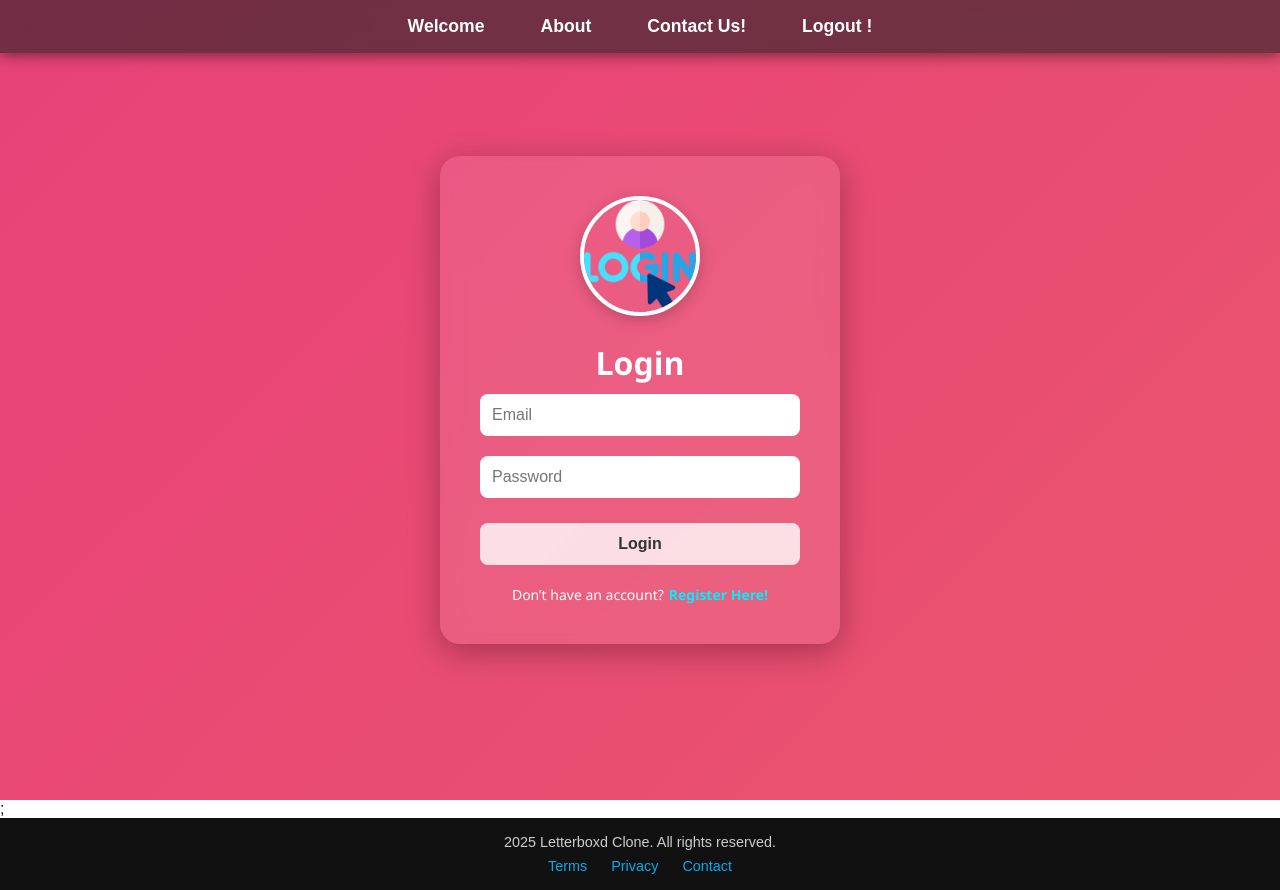
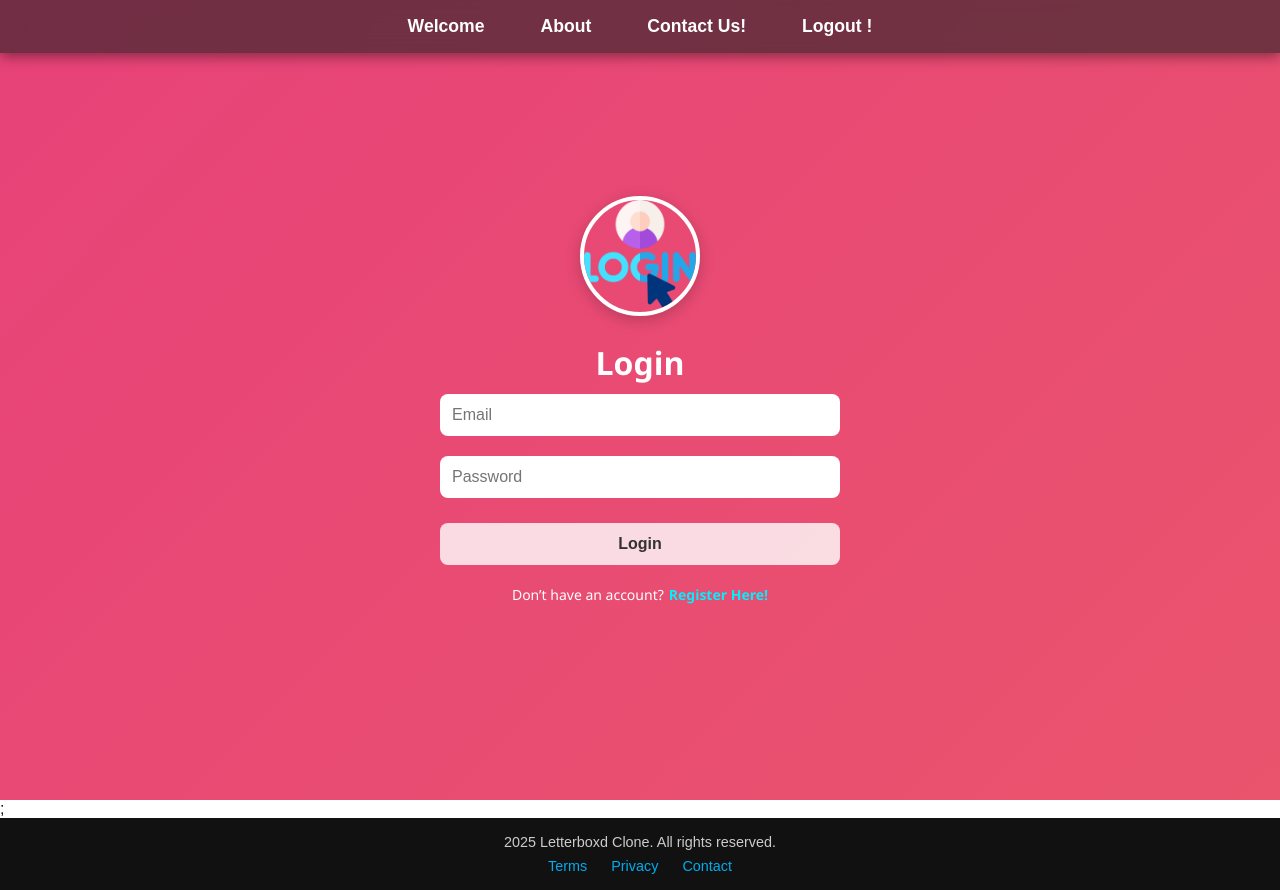
Before and after one commit to Jagadeesh-18-bot/LetterBoxd, a Next.js app: page /Login in a window 1280 px wide. Built offline with nearby package versions, Linux system fonts and the light colour scheme.

Commit message:
restyled login page

```diff
--- a/styles/Login.module.css
+++ b/styles/Login.module.css
@@ -17,11 +17,11 @@
   }
 
   .loginForm {
-    background-color: rgba(255, 255, 255, 0.1);
+    /* background-color: rgba(255, 255, 255, 0.1);
     padding: 40px;
     border-radius: 20px;
-    backdrop-filter: blur(10px);
-    box-shadow: 0 8px 32px 0 rgba(0, 0, 0, 0.3);
+    backdrop-filter: blur(10px); */
+    /* box-shadow: 0 8px 32px 0 rgba(0, 0, 0, 0.3);  */
     color: white;
     width: 90%;
     max-width: 400px;
```
